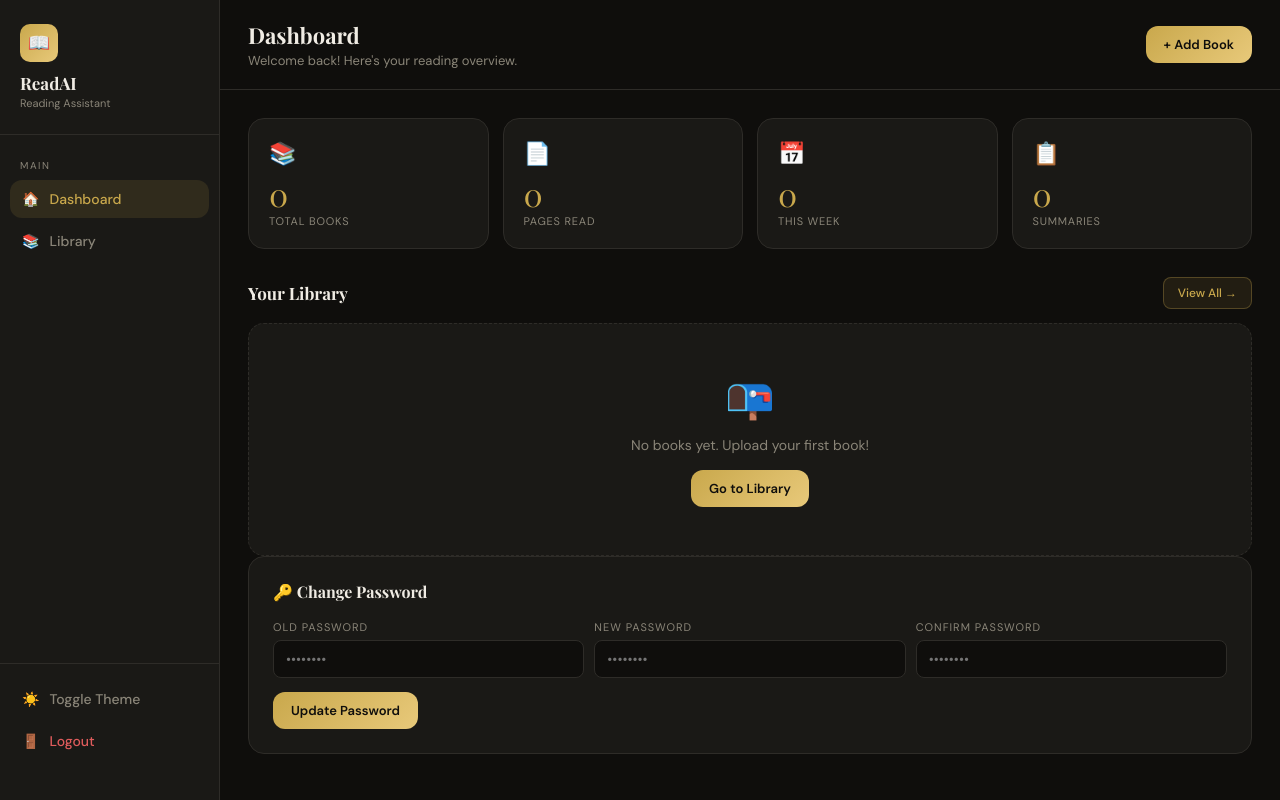
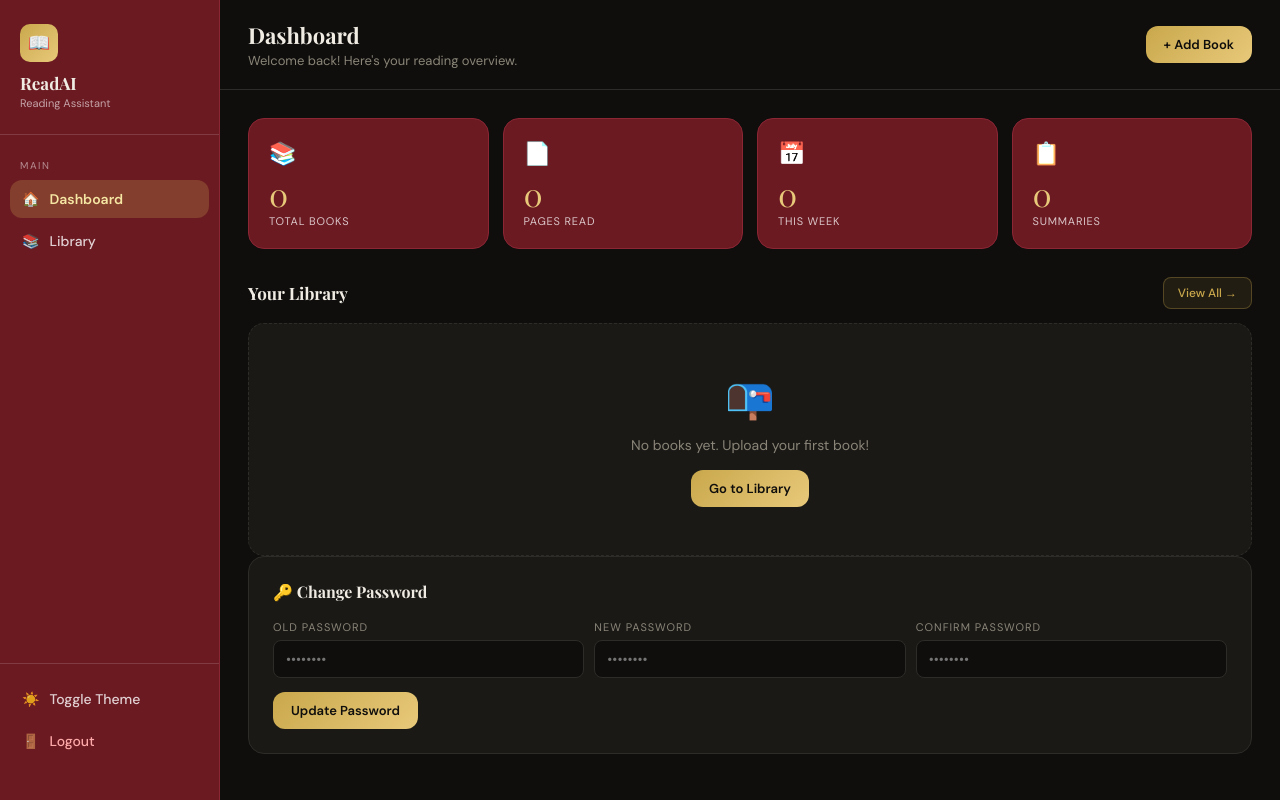
Before and after one commit to Shoukat125/ReadAI-PDF-Assistant, a Flask app: page / in a window 1280 px wide. Run offline with Flask 3, Linux system fonts and the light colour scheme; the visitor is signed in with stand-in values (Sample User, id 1); data that the repository does not hold is empty.

Commit message:
Update templates - maroon UI theme applied

```diff
--- a/templates/index.html
+++ b/templates/index.html
@@ -11,52 +11,55 @@
             --border: #2e2c28; --gold: #c9a84c; --gold-light: #e8c97a;
             --text: #f0ece4; --text-muted: #8a8578;
             --success: #5cb85c; --error: #e05c5c; --radius: 12px;
-        }
+            }
         [data-theme="light"] {
             --bg: #f5f2eb; --surface: #ffffff; --surface2: #ede9e0;
             --border: #d8d2c4; --gold: #a0722a; --gold-light: #c9942e;
             --text: #1e1c18; --text-muted: #6b6457;
             --success: #2d7a2d; --error: #c0392b;
-        }
+            }
         * { margin: 0; padding: 0; box-sizing: border-box; }
         body { background: var(--bg); color: var(--text); font-family: 'DM Sans', sans-serif; min-height: 100vh; }
         .sidebar {
             position: fixed; left: 0; top: 0; bottom: 0; width: 220px;
-            background: var(--surface); border-right: 1px solid var(--border);
+            background: #6b1a22; border-right: 1px solid #8b2635;
             display: flex; flex-direction: column; z-index: 100; padding: 24px 0;
         }
-        .sidebar-logo { padding: 0 20px 24px; border-bottom: 1px solid var(--border); }
+        [data-theme="light"] .sidebar {
+            background: #8b2635; border-right: 1px solid #a83040;
+        }
+        .sidebar-logo { padding: 0 20px 24px; border-bottom: 1px solid rgba(255,255,255,0.15); }
         .logo-icon {
             width: 38px; height: 38px;
             background: linear-gradient(135deg, var(--gold), var(--gold-light));
             border-radius: 10px; display: flex; align-items: center; justify-content: center;
             font-size: 18px; margin-bottom: 10px;
         }
-        .sidebar-logo h2 { font-family: 'Playfair Display', serif; font-size: 17px; }
-        .sidebar-logo p { font-size: 11px; color: var(--text-muted); margin-top: 2px; }
+        .sidebar-logo h2 { font-family: 'Playfair Display', serif; font-size: 17px; color: #f0ece4; }
+        .sidebar-logo p { font-size: 11px; color: rgba(255,255,255,0.6); margin-top: 2px; }
         .sidebar-nav { flex: 1; padding: 16px 10px; display: flex; flex-direction: column; gap: 4px; }
-        .nav-label { font-size: 10px; text-transform: uppercase; letter-spacing: 1.5px; color: var(--text-muted); padding: 8px 10px 4px; }
+        .nav-label { font-size: 10px; text-transform: uppercase; letter-spacing: 1.5px; color: rgba(255,255,255,0.5); padding: 8px 10px 4px; }
         .nav-item {
             display: flex; align-items: center; gap: 10px; padding: 10px 12px;
-            border-radius: var(--radius); color: var(--text-muted); text-decoration: none;
+            border-radius: var(--radius); color: rgba(255,255,255,0.8); text-decoration: none;
             font-size: 14px; font-weight: 500; transition: all 0.2s;
         }
-        .nav-item:hover { background: var(--surface2); color: var(--text); }
-        .nav-item.active { background: rgba(201,168,76,0.12); color: var(--gold); }
-        .sidebar-footer { padding: 16px 10px; border-top: 1px solid var(--border); display: flex; flex-direction: column; gap: 4px; }
+        .nav-item:hover { background: rgba(255,255,255,0.12); color: #fff; }
+        .nav-item.active { background: rgba(201,168,76,0.25); color: #f5e6a3; font-weight: 700; }
+        .sidebar-footer { padding: 16px 10px; border-top: 1px solid rgba(255,255,255,0.15); display: flex; flex-direction: column; gap: 4px; }
         .logout-btn {
             display: flex; align-items: center; gap: 10px; padding: 10px 12px;
-            border-radius: var(--radius); color: var(--error); text-decoration: none;
+            border-radius: var(--radius); color: #ffaaaa; text-decoration: none;
             font-size: 14px; font-weight: 500; transition: all 0.2s;
         }
-        .logout-btn:hover { background: rgba(224,92,92,0.1); }
+        .logout-btn:hover { background: rgba(255,255,255,0.1); }
         .theme-btn {
             display: flex; align-items: center; gap: 10px; padding: 10px 12px;
-            border-radius: var(--radius); color: var(--text-muted);
+            border-radius: var(--radius); color: rgba(255,255,255,0.8);
             font-size: 14px; font-weight: 500; transition: all 0.2s;
             background: none; border: none; cursor: pointer; font-family: 'DM Sans', sans-serif; width: 100%;
         }
-        .theme-btn:hover { background: var(--surface2); color: var(--text); }
+        .theme-btn:hover { background: rgba(255,255,255,0.12); color: #fff; }
         .main { margin-left: 220px; min-height: 100vh; }
         .topbar {
             padding: 20px 28px; border-bottom: 1px solid var(--border);
@@ -79,17 +82,20 @@
         .alert-error { background: rgba(224,92,92,0.1); border: 1px solid rgba(224,92,92,0.3); color: var(--error); }
         .stats-grid { display: grid; grid-template-columns: repeat(4, 1fr); gap: 14px; margin-bottom: 28px; }
         .stat-card {
-            background: var(--surface); border: 1px solid var(--border);
+            background: #6b1a22; border: 1px solid #8b2635;
             border-radius: 16px; padding: 20px; transition: border-color 0.2s;
             animation: fadeUp 0.4s ease both;
+        }
+        [data-theme="light"] .stat-card {
+            background: #8b2635; border: 1px solid #a83040;
         }
         .stat-card:hover { border-color: var(--gold); }
         @keyframes fadeUp { from { opacity:0; transform:translateY(12px); } to { opacity:1; transform:translateY(0); } }
         .stat-card:nth-child(1){animation-delay:0.05s} .stat-card:nth-child(2){animation-delay:0.1s}
         .stat-card:nth-child(3){animation-delay:0.15s} .stat-card:nth-child(4){animation-delay:0.2s}
-        .stat-icon { font-size: 22px; margin-bottom: 10px; }
-        .stat-value { font-family: 'Playfair Display', serif; font-size: 32px; color: var(--gold); line-height: 1; margin-bottom: 4px; }
-        .stat-label { font-size: 11px; color: var(--text-muted); text-transform: uppercase; letter-spacing: 0.8px; }
+        .stat-icon { font-size: 22px; margin-bottom: 10px; filter: brightness(1.5); }
+        .stat-value { font-family: 'Playfair Display', serif; font-size: 32px; color: var(--gold-light); line-height: 1; margin-bottom: 4px; }
+        .stat-label { font-size: 11px; color: rgba(255,255,255,0.75); text-transform: uppercase; letter-spacing: 0.8px; }
         .section-header { display: flex; align-items: center; justify-content: space-between; margin-bottom: 14px; }
         .section-title { font-family: 'Playfair Display', serif; font-size: 17px; }
         .btn-sm {
@@ -100,10 +106,11 @@
         .btn-sm:hover { background: rgba(201,168,76,0.2); }
         .books-grid { display: grid; grid-template-columns: repeat(auto-fill, minmax(180px, 1fr)); gap: 14px; margin-bottom: 28px; }
         .book-card {
-            background: var(--surface); border: 1px solid var(--border);
-            border-radius: 14px; padding: 18px; text-decoration: none; color: var(--text);
+            background: #1a1916; border: 1px solid #2e2c28;
+            border-radius: 14px; padding: 18px; text-decoration: none; color: #f0ece4;
             transition: all 0.2s; display: block; animation: fadeUp 0.4s ease both;
         }
+        [data-theme="light"] .book-card { background: #ffffff; border: 1px solid #d8d2c4; color: #1e1c18; }
         .book-card:hover { border-color: var(--gold); transform: translateY(-2px); box-shadow: 0 8px 24px rgba(0,0,0,0.2); }
         .book-emoji { font-size: 28px; margin-bottom: 10px; }
         .book-title { font-weight: 600; font-size: 13px; margin-bottom: 4px; line-height: 1.4; }
@@ -115,8 +122,9 @@
         }
         .empty-state .ei { font-size: 40px; margin-bottom: 12px; }
         .empty-state p { font-size: 14px; margin-bottom: 16px; }
-        .pw-section { background: var(--surface); border: 1px solid var(--border); border-radius: 16px; padding: 24px; }
-        .pw-section h3 { font-family: 'Playfair Display', serif; font-size: 16px; margin-bottom: 18px; }
+        .pw-section { background: #1a1916; border: 1px solid #2e2c28; border-radius: 16px; padding: 24px; }
+        [data-theme="light"] .pw-section { background: #ffffff; border: 1px solid #d8d2c4; }
+        .pw-section h3 { font-family: 'Playfair Display', serif; font-size: 16px; margin-bottom: 18px; color: var(--text); }
         .pw-grid { display: grid; grid-template-columns: repeat(3, 1fr); gap: 10px; align-items: end; }
         .form-group label { display: block; font-size: 11px; text-transform: uppercase; letter-spacing: 1px; color: var(--text-muted); margin-bottom: 6px; }
         .form-group input {
--- a/templates/login.html
+++ b/templates/login.html
@@ -17,6 +17,8 @@
             --text-muted: #8a8578;
             --error: #e05c5c;
             --radius: 12px;
+            --maroon: #6b1a22;
+            --maroon-light: #8b2635;
         }
         [data-theme="light"] {
             --bg: #f5f2eb;
@@ -28,6 +30,8 @@
             --text: #1e1c18;
             --text-muted: #6b6457;
             --error: #c0392b;
+            --maroon: #8b2635;
+            --maroon-light: #a83040;
         }
         * { margin: 0; padding: 0; box-sizing: border-box; }
         body {
@@ -70,7 +74,7 @@
         .logo p { font-size: 13px; color: var(--text-muted); margin-top: 4px; }
         .card {
             background: var(--surface);
-            border: 1px solid var(--border);
+            border: 1px solid #8b2635;
             border-radius: 20px;
             padding: 36px;
             box-shadow: 0 24px 64px rgba(0,0,0,0.3);
```
Also changed, not shown: templates/library.html (+14 -13 lines), templates/reader.html (+9 -9 lines), templates/summary.html (+4 -4 lines).
